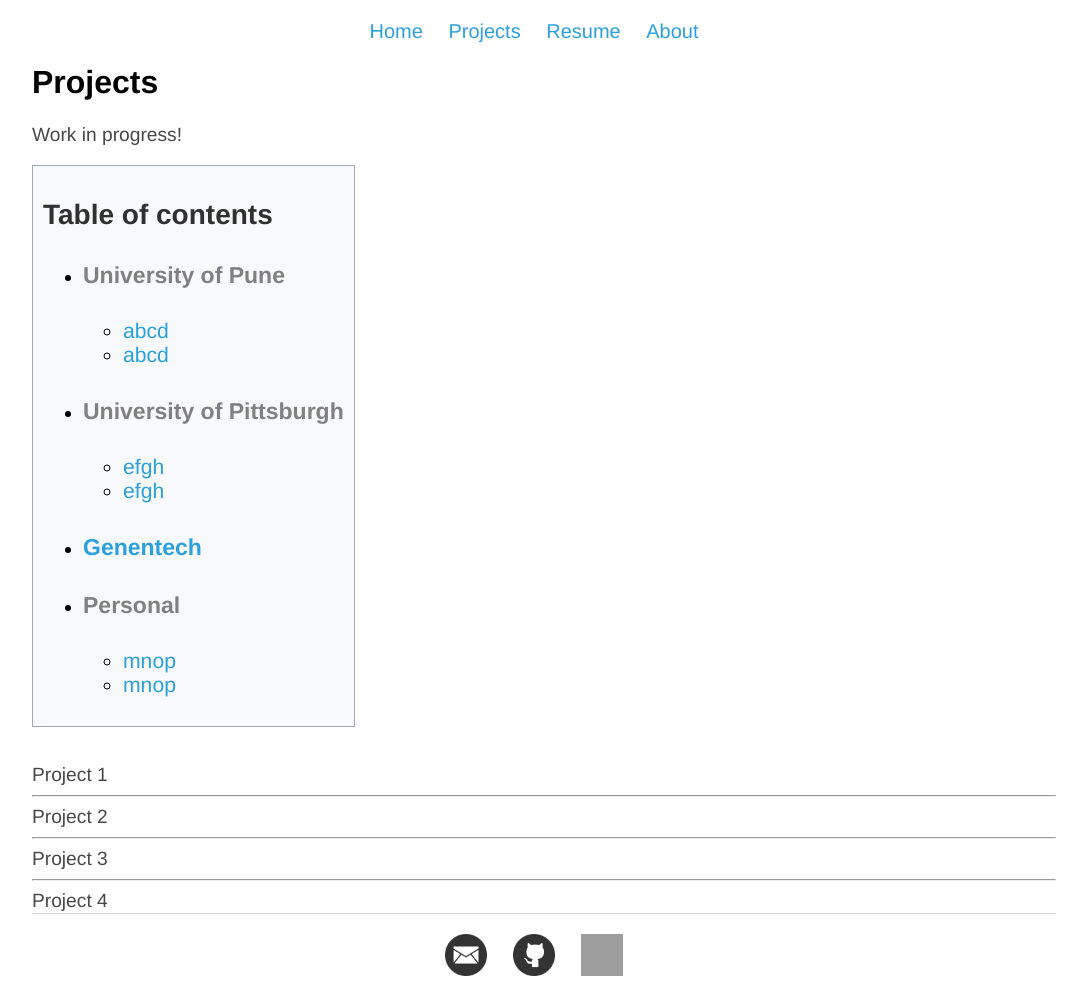
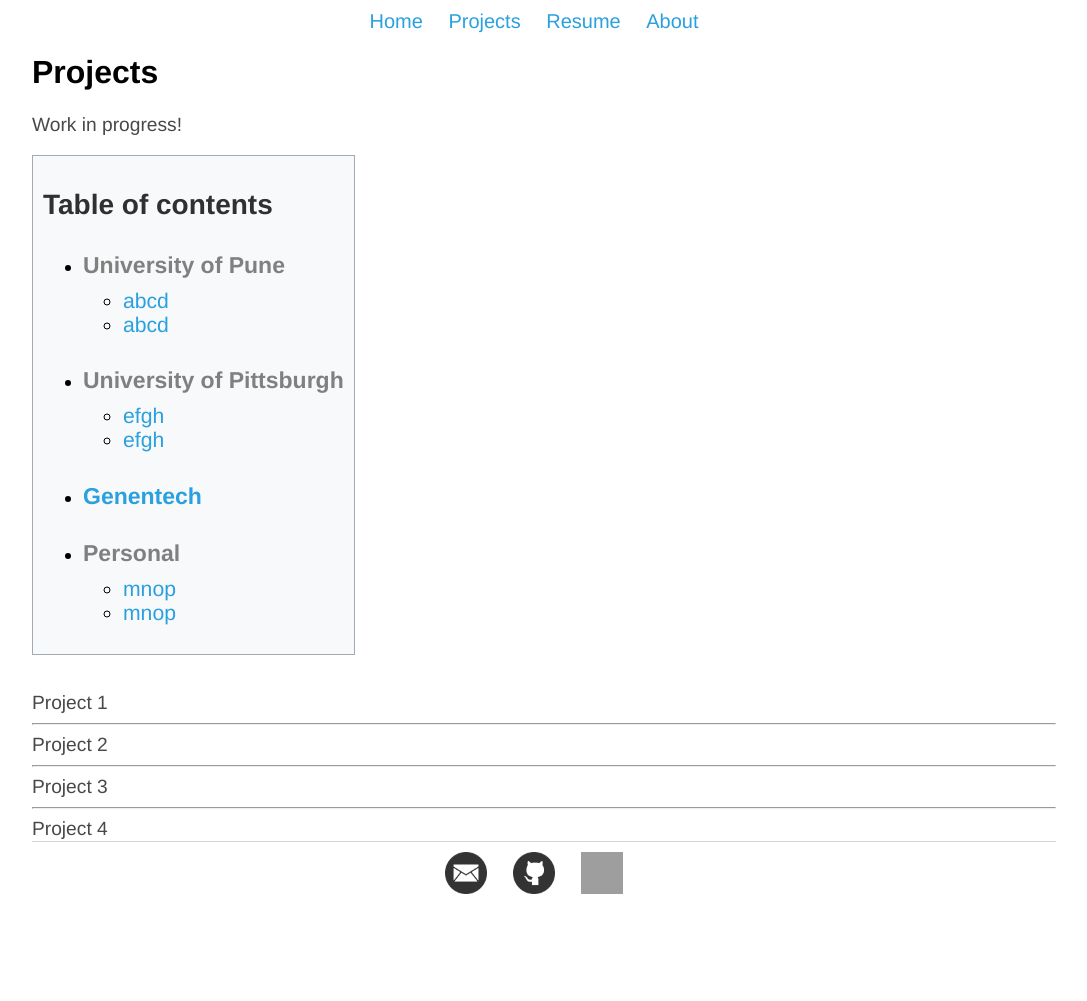
Before and after one commit to NeilBardhan/neilbardhan.github.io, a Jekyll site: the page built from projects/index.html, in a window 1280 px wide. Shown: the whole page, without its empty margins (96-1183 px from the left). Built offline with Jekyll 4.4.1, drawn with Linux system fonts in a browser that asks for light colours; after the commit the page ends 919 px from its top, so only the background shows below that; grey boxes are pictures that could not be loaded.

Commit message:
Update main.css

```diff
--- a/css/main.css
+++ b/css/main.css
@@ -45,11 +45,13 @@
     color:#808080;
     font-size: 1.25em;
     font-family:'Helvetica', 'Arial', 'Sans-Serif';
+    margin-bottom: 0px;
 }
 
 ul {
     font-size: 1.15em;
     font-family:'Helvetica', 'Arial', 'Sans-Serif';
+    margin-top:10px;
 }
 
 }
```
